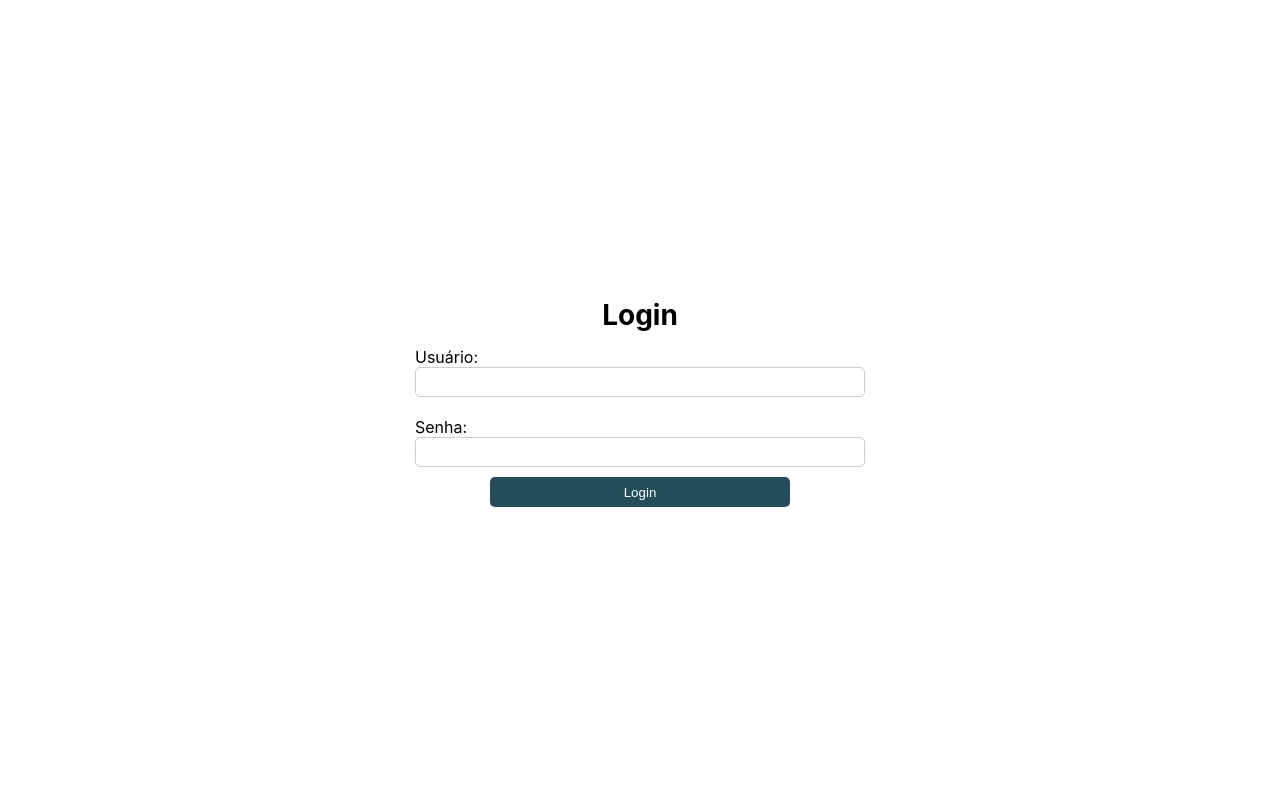
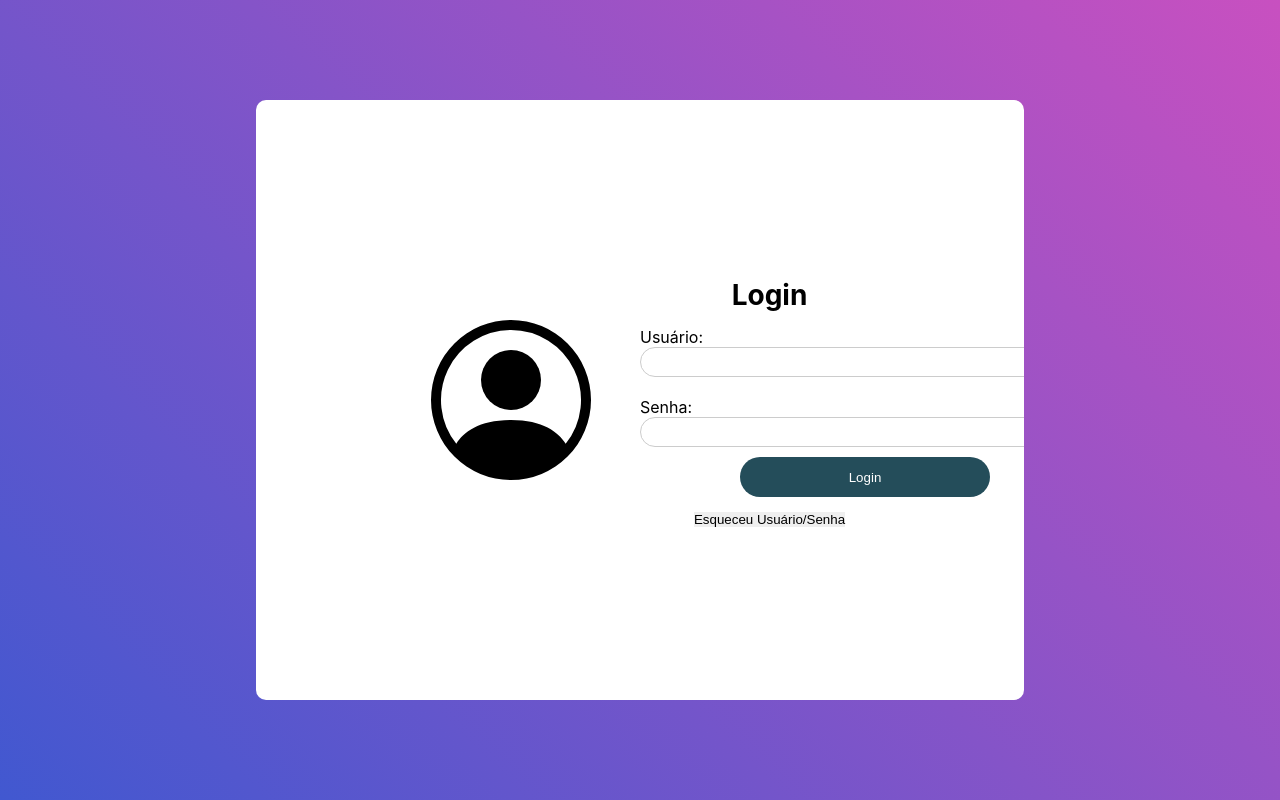
Before and after one commit to Andreypanegallito/cadastroNode, a React (Create React App) app in the folder client/: page /login in a window 1280 px wide. Built offline with nearby package versions, Linux system fonts and the light colour scheme.

Commit message:
Ajustado o layout e adicionado botão de esqueceu a senha

```diff
--- a/client/src/pages/login/index.tsx
+++ b/client/src/pages/login/index.tsx
@@ -2,6 +2,7 @@ import React, { useState } from 'react';
 import axios from 'axios';
 import './login.scss';
 import { AiOutlineEye, AiOutlineEyeInvisible } from 'react-icons/ai';
+import { BsPersonSquare, BsPersonCircle } from "react-icons/bs";
 import { useNavigate } from 'react-router-dom';
 
 interface FormDataLogin {
@@ -104,7 +105,11 @@ const Login = () => {
 
   return (
     <section id='login'>
-      <div className="container">
+      <div className="container-login">
+        <div className="img-login half-login">
+          <BsPersonCircle />
+        </div>
+        <div className="content-login half-login">
           <div className="titulo">
             <h1>Login</h1>
           </div>
@@ -141,6 +146,10 @@ const Login = () => {
             </div>
             <button type="button" className='btn-enviar' onClick={handleSubmitLogin}>Login</button>
           </form>
+          <div className="esqueceu-senha">
+            <button>Esqueceu Usuário/Senha</button>
+          </div>
+        </div>
       </div>
     </section>
   )
--- a/client/src/pages/login/login.scss
+++ b/client/src/pages/login/login.scss
@@ -5,7 +5,41 @@
   height: 100vh;
   align-items: center;
   flex-direction: column;
+  background: #9053c7;
+  background: -webkit-linear-gradient(-135deg, #c850c0, #4158d0);
+  background: -o-linear-gradient(-135deg, #c850c0, #4158d0);
+  background: -moz-linear-gradient(-135deg, #c850c0, #4158d0);
+  background: linear-gradient(-135deg, #c850c0, #4158d0);
 
+  .container-login {
+    width: 60%;
+    height: 75%;
+    background: #fff;
+    border-radius: 10px;
+    overflow: hidden;
+    display: flex;
+    flex-wrap: wrap;
+    justify-content: center;
+    padding: 0 125px;
+    align-items: center;
+    align-content: center;
+
+    .half-login {
+      width: 50%;
+    }
+
+    .img-login {
+      display: flex;
+      justify-content: center;
+      align-items: center;
+
+      svg {
+        height: 10em;
+        width: 10em;
+      }
+    }
+
+    .content-login {
       .titulo {
         text-align: center;
         font-size: 22px;
@@ -35,7 +69,7 @@
 
           input {
             border: 1px solid #ccc;
-        border-radius: 5px;
+            border-radius: 20px;
             height: 30px;
             width: 100%;
           }
@@ -75,13 +109,13 @@
         }
 
         .btn-enviar {
-      width: 300px;
-      height: 30px;
+          width: 250px;
+          height: 40px;
           margin: auto;
           display: flex;
           justify-content: center;
           align-items: center;
-      border-radius: 5px;
+          border-radius: 20px;
           background-color: rgb(36, 77, 90);
           color: #fff;
           cursor: pointer;
@@ -94,4 +128,29 @@
           background-color: #5c09b5;
         }
       }
+
+      .esqueceu-senha {
+        width: 100%;
+        margin-top: 15px;
+        display: flex;
+        align-items: center;
+        justify-content: center;
+
+        button {
+          cursor: pointer;
+          // padding: 15px;
+          transition: 0.5s;
         }
+
+        button:hover {
+          background-color: #5c09b5;
+          color: #fff;
+          transform: scale(1.1);
+          transition: 0.5s;
+          padding: 10px 15px;
+          border-radius: 10px;
+        }
+      }
+    }
+  }
+}
```
Lines whose indentation alone changed are shown as unchanged.
